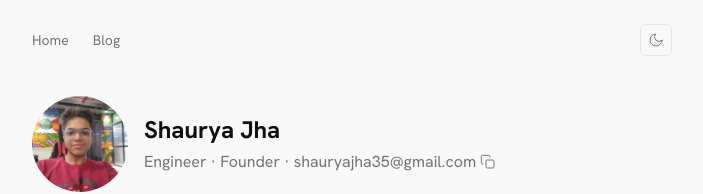
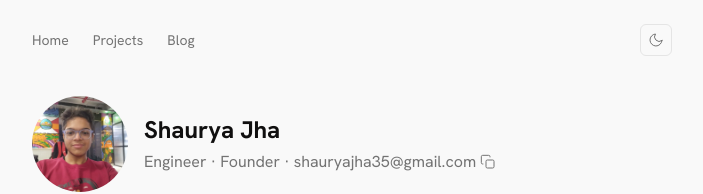
Before and after one commit to shaurya35/portfolio, a Next.js app in the folder apps/web/: page / in a window 1280 px wide. Shown: the top 194 px of the page, without its empty margins (288-991 px from the left). Built offline with nearby package versions, Linux system fonts and the light colour scheme.

Commit message:
feat(web): add Projects to nav and footer

```diff
--- a/apps/web/components/footer.tsx
+++ b/apps/web/components/footer.tsx
@@ -5,6 +5,7 @@ import { socialIcons } from "@/components/icons";
 
 const navigate = [
   { label: "Home", href: "/" },
+  { label: "Projects", href: "/projects" },
   { label: "Blog", href: "/blog" },
 ];
 
--- a/apps/web/components/nav.tsx
+++ b/apps/web/components/nav.tsx
@@ -3,6 +3,7 @@ import { ThemeToggle } from "@/components/theme-toggle";
 
 const links = [
   { label: "Home", href: "/" },
+  { label: "Projects", href: "/projects" },
   { label: "Blog", href: "/blog" },
 ];
 
```
